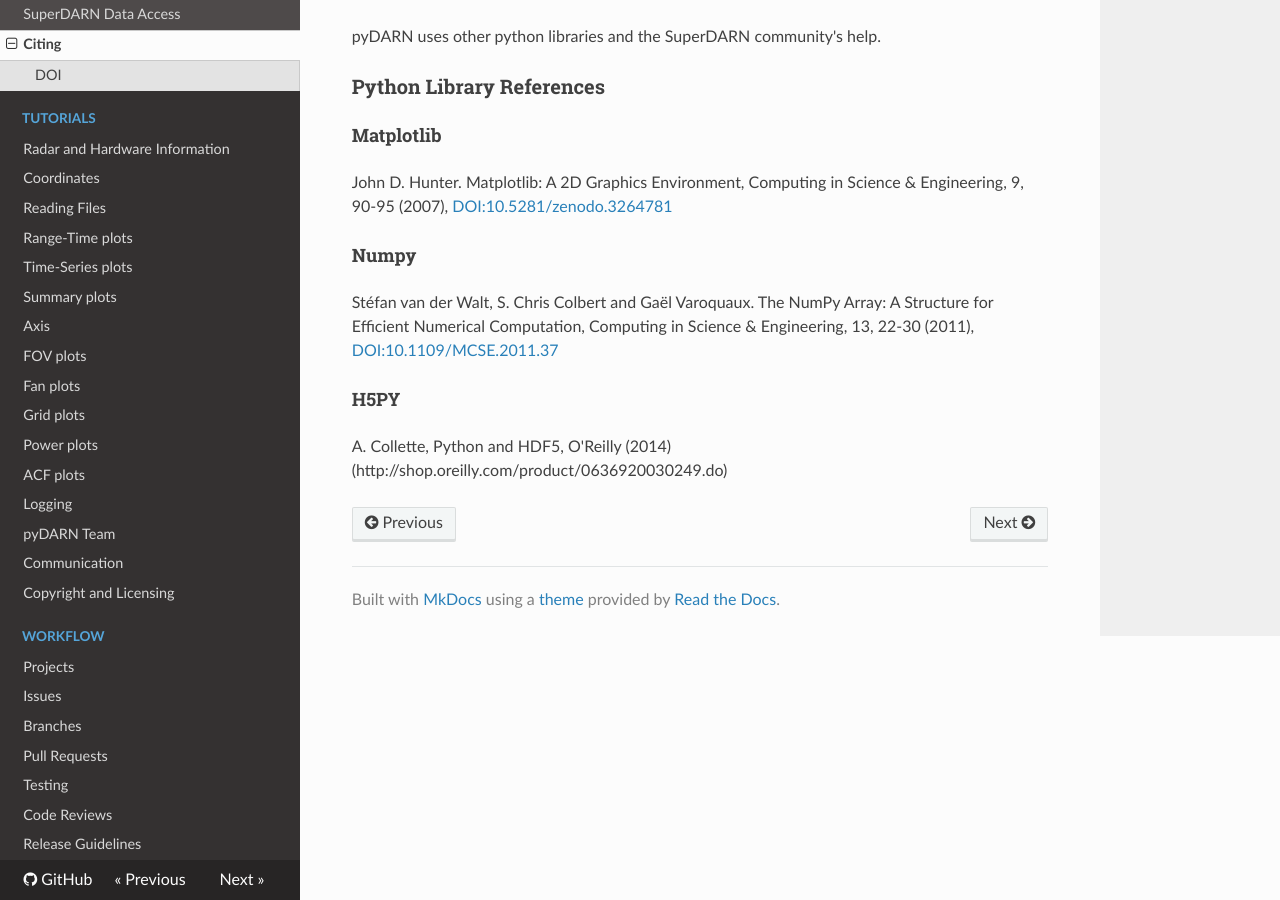
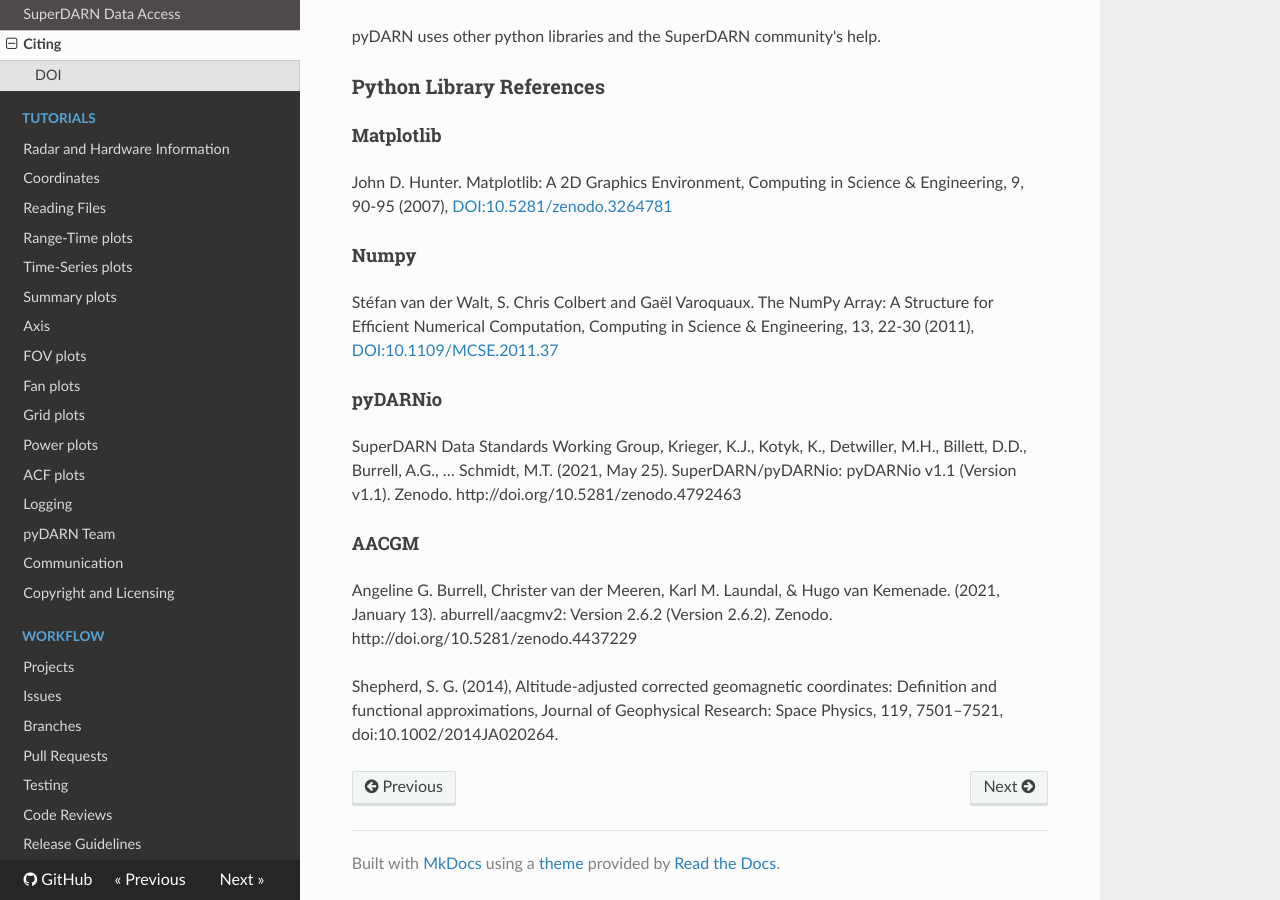
Before and after one commit to SuperDARN/pydarn, an MkDocs documentation site: the page built from docs/user/citing.md, in a window 1280 px wide and 900 px high, scrolled down 1156 px. Built offline with MkDocs 1.6.1, drawn with Linux system fonts in a browser that asks for light colours; nearby versions of some CDN libraries.

Commit message:
added in AACGM citing and pyDARNio

```diff
--- a/docs/user/citing.md
+++ b/docs/user/citing.md
@@ -58,6 +58,12 @@ John D. Hunter. Matplotlib: A 2D Graphics Environment, Computing in Science & En
 #### Numpy
 Stéfan van der Walt, S. Chris Colbert and Gaël Varoquaux. The NumPy Array: A Structure for Efficient Numerical Computation, Computing in Science & Engineering, 13, 22-30 (2011), [DOI:10.1109/MCSE.2011.37](https://ieeexplore.ieee.org/document/5725236)
 
-#### H5PY
+#### pyDARNio
 
-A. Collette, Python and HDF5, O'Reilly (2014) (http://shop.oreilly.com/product/0636920030249.do)
+SuperDARN Data Standards Working Group, Krieger, K.J., Kotyk, K., Detwiller, M.H., Billett, D.D., Burrell, A.G., … Schmidt, M.T. (2021, May 25). SuperDARN/pyDARNio: pyDARNio v1.1 (Version v1.1). Zenodo. http://doi.org/10.5281/zenodo.4792463
+
+#### AACGM
+
+Angeline G. Burrell, Christer van der Meeren, Karl M. Laundal, & Hugo van Kemenade. (2021, January 13). aburrell/aacgmv2: Version 2.6.2 (Version 2.6.2). Zenodo. http://doi.org/10.5281/zenodo.4437229
+
+Shepherd, S. G. (2014), Altitude‐adjusted corrected geomagnetic coordinates: Definition and functional approximations, Journal of Geophysical Research: Space Physics, 119, 7501–7521, doi:10.1002/2014JA020264.
```
